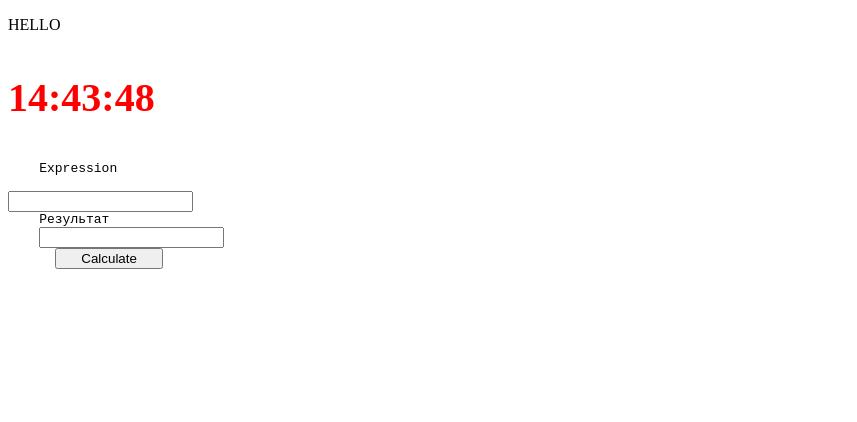
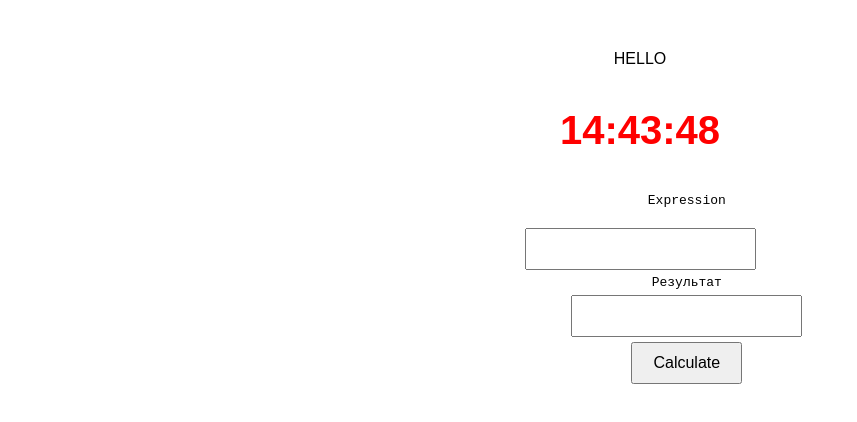
Before and after one commit to zholalexnik/zholalexnik, a plain HTML site: page index.html in a window 1280 px wide. Shown: the whole page, without its empty margins (0-857 px from the left). Drawn offline with Linux system fonts and the light colour scheme.

Commit message:
Update index.html

```diff
--- a/index.html
+++ b/index.html
@@ -5,6 +5,28 @@
     <meta http-equiv="X-UA-Compatible" content="IE=edge">
     <meta name="viewport" content="width=device-width, initial-scale=1.0">
     <title>Site</title>
+    <style>
+        body {
+            font-family: Arial, sans-serif;
+            text-align: center;
+            margin-top: 50px;
+        }
+        #digital_watch {
+            color: #f00;
+            font-size: 250%;
+            font-weight: bold;
+        }
+        input[type="text"] {
+            padding: 10px;
+            font-size: 16px;
+            margin: 5px;
+        }
+        input[type="button"] {
+            padding: 10px 20px;
+            font-size: 16px;
+            cursor: pointer;
+        }
+    </style>
     <script type="text/javascript">
         function digitalWatch() {
             var date = new Date();
@@ -15,24 +37,29 @@
             if (minutes < 10) minutes = "0" + minutes;
             if (seconds < 10) seconds = "0" + seconds;
             document.getElementById("digital_watch").innerHTML = hours + ":" + minutes + ":" + seconds;
-    setTimeout("digitalWatch()", 1000);
+            setTimeout(digitalWatch, 1000);
         }
-  function Oblicz(Obiekt)
-	{Obiekt.Wynik.value = eval(Obiekt.expr.value)}
+
+        function Oblicz(form) {
+            try {
+                // Безопасное вычисление выражения
+                form.Wynik.value = eval(form.expr.value);
+            } catch (e) {
+                form.Wynik.value = "Error";
+            }
+        }
     </script>
 </head>
 <body onload="digitalWatch()">
-	<P>HELLO</P>
-   <p id="digital_watch" style="color: #f00; font-size: 250%; font-weight: bold;"></p>
+    <p>HELLO</p>
+    <p id="digital_watch"></p>
     <form name="Kalkulator">
         <pre>
             Expression
-    <BR><input type="text" name="expr" size="20">
+            <br><input type="text" name="expr" size="20">
             Результат
-    <input type="text" name="Wynik" size="20">
-      <input type="button" name="Licz"
-       value="     Calculate     "
-       onClick="Oblicz(this.form)"
+            <input type="text" name="Wynik" size="20" readonly>
+            <input type="button" value="Calculate" onclick="Oblicz(this.form)">
         </pre>
     </form>
 </body>
```
Lines whose indentation alone changed are shown as unchanged.
